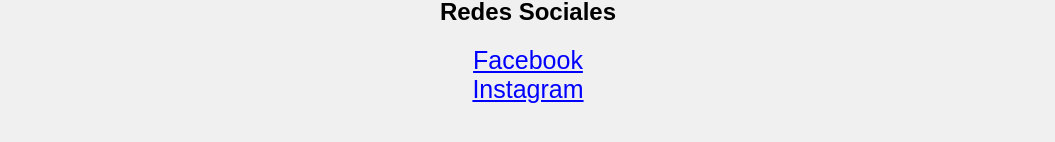
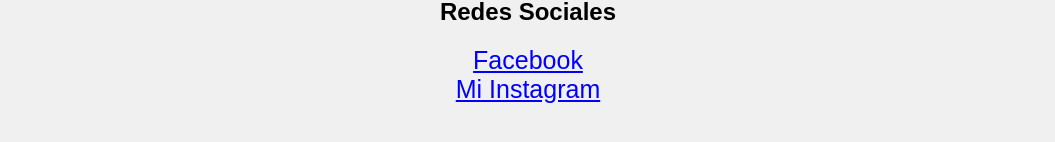
Before and after one commit to Steven5586/mi-primera-pagina, a plain HTML site: page index.html in a window 1280 px wide. Shown: the part 416-558 px from the top of the page, without its empty margins (112-1167 px from the left). Drawn offline with Linux system fonts and the light colour scheme.

Commit message:
Update index.html

```diff
--- a/index.html
+++ b/index.html
@@ -15,8 +15,12 @@
 
 <h2>Redes Sociales</h2>
 <a href="https://www.facebook.com" target="_blank">Facebook</a><br>
-<a href="https://www.instagram.com/stvn1323/" target="_blank">Instagram</a><br>
+<a href="https://www.instagram.com/stvn1323/" target="_blank">
+    Mi Instagram
+</a>
+
 
 
 </body>
+
 </html>
```
